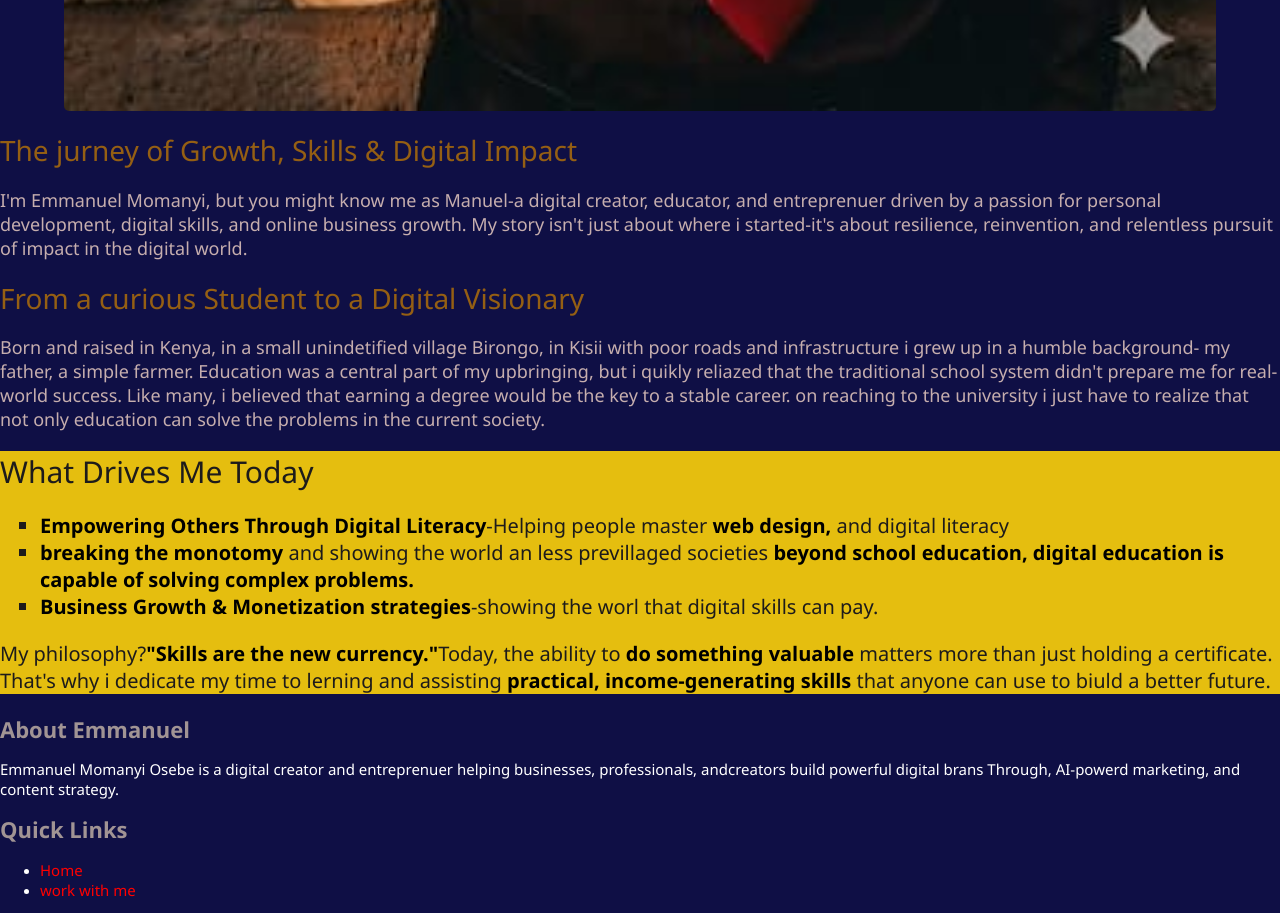
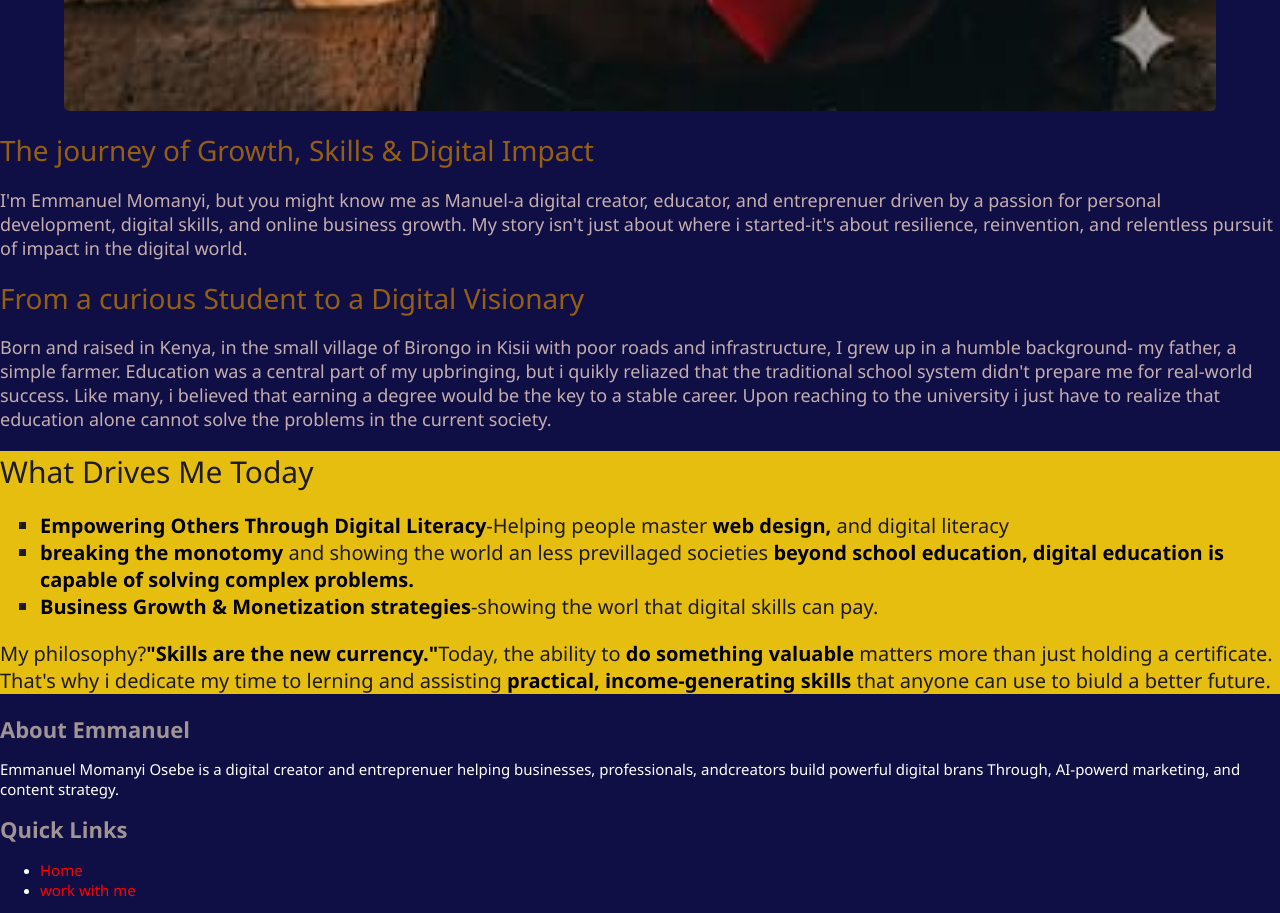
Before and after one commit to emma2-cyber/my-portfolio1, a plain HTML site: page index.html in a window 1280 px wide. Shown: the part 1500-2413 px from the top of the page. Drawn offline with Linux system fonts and the light colour scheme.

Commit message:
Update index.html

```diff
--- a/index.html
+++ b/index.html
@@ -19,17 +19,17 @@
         </header>
         <header id="home">
             <div class="hero-text">
-            <h1 class="gold-heading">The jurney of Growth, Skills & Digital Impact</h1>
+            <h1 class="gold-heading">The journey of Growth, Skills & Digital Impact</h1>
             <p class="p">I'm Emmanuel Momanyi, but you might know me as Manuel-a digital creator, educator, and entreprenuer
                 driven by a passion for personal development, digital skills, and online business growth.
                 My story isn't just about where i started-it's about resilience, reinvention, and relentless pursuit of impact in the digital world.
             </p>
             <h1 class="gold-heading">From a curious Student to a Digital Visionary</h1>
-            <p div class="p"> Born and raised in Kenya, in a small unindetified village Birongo, in Kisii with poor roads and infrastructure i grew up in a humble background- my father, a simple farmer.
+            <p div class="p"> Born and raised in Kenya, in the small village of Birongo in Kisii with poor roads and infrastructure, I grew up in a humble background- my father, a simple farmer.
                 Education was a central part of my upbringing, but i quikly reliazed that the traditional
                 school system didn't prepare me for real-world success. Like many, i believed that earning
-                a degree would be the key to a stable career. on reaching to the university i just have to realize that
-                not only education can solve the problems in the current society.
+                a degree would be the key to a stable career. Upon reaching to the university i just have to realize that
+                education alone cannot solve the problems in the current society.
               <div class="text"><h1><span>What Drives Me Today</span></h1>
                 <ul>
                    <p><li><strong>Empowering Others Through Digital Literacy</strong>-Helping people master
```
